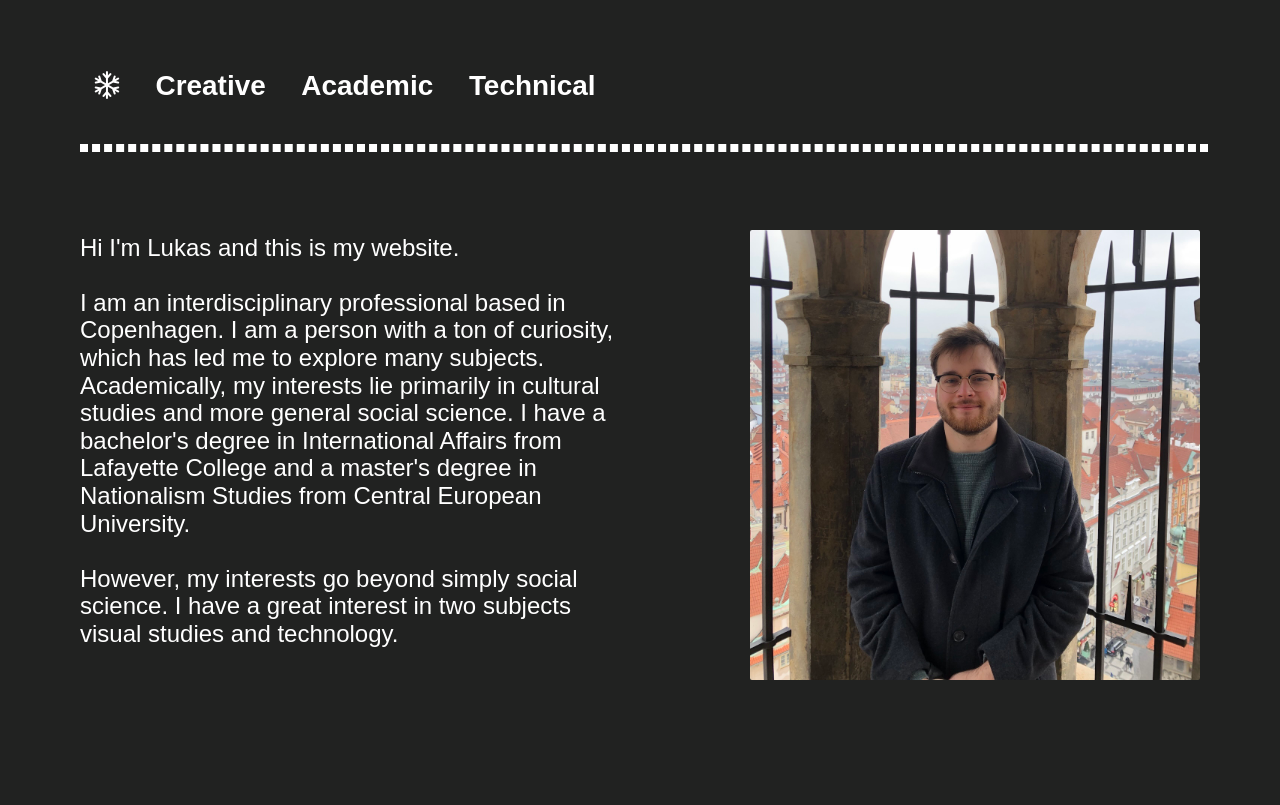
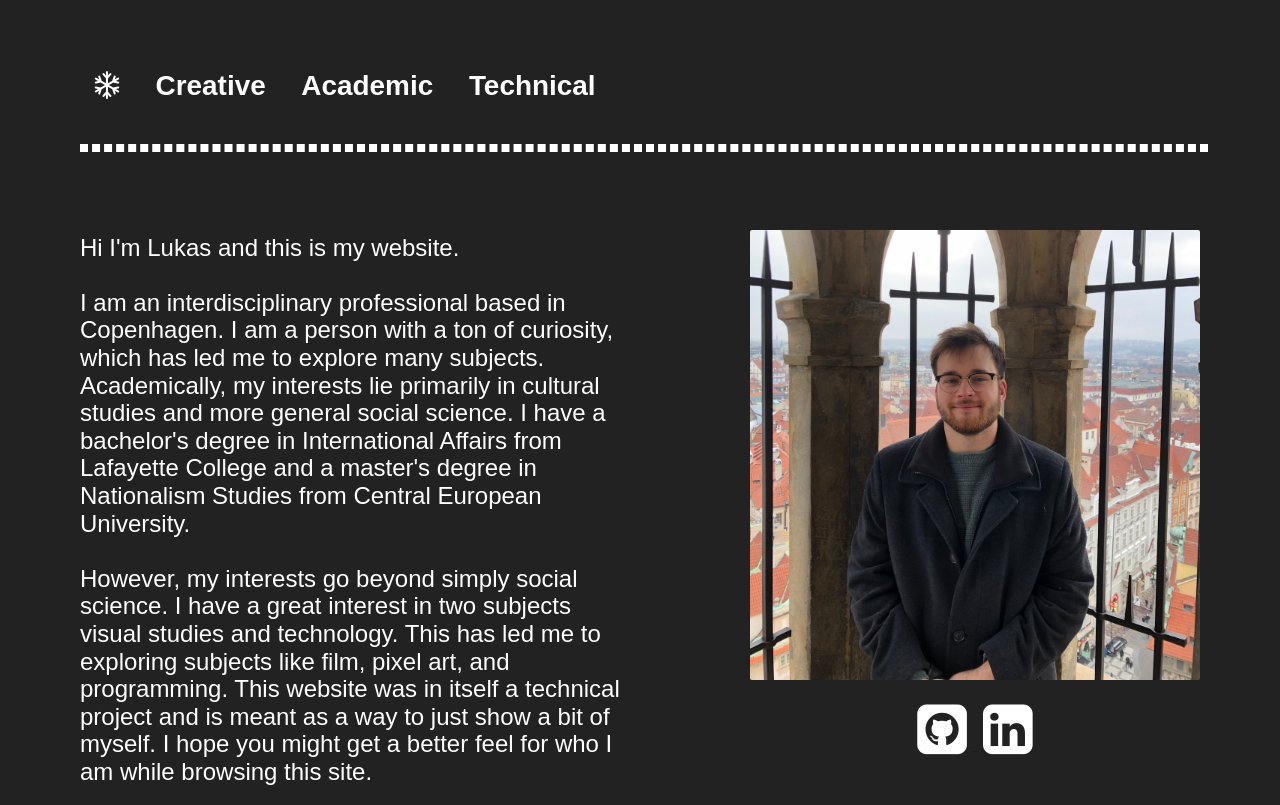
Before and after one commit to s17lduncan/s17lduncan.github.io, a plain HTML site: page index.html in a window 1280 px wide. Drawn offline with nearby package versions, Linux system fonts and the light colour scheme.

Commit message:
social icons

```diff
--- a/index.html
+++ b/index.html
@@ -40,6 +40,7 @@
                     <a  class="pure-menu-link" href="technical.html">Technical</a>
                 </li>
             </ul>
+
             <div><hr class="line1"></div>
         </div>
     </div>
@@ -56,17 +57,27 @@
                     in Nationalism Studies from Central European University.
                     <br><br/>
                     However, my interests go beyond simply social science. I have a great interest in two subjects
-                     visual studies and technology.
+                     visual studies and technology. This has led me to exploring subjects like film, pixel art, and programming.
+                     This website was in itself a technical project and is meant as a way to just show a bit of myself.
+                     I hope you might get a better feel for who I am while browsing this site.
                 </h2>
             </div>
         </div>
         <div class="pure-u-1 pure-u-md-1-2">
             <div class="myPhoto">
                 <img class="pure-img" src="art/lukas_prague.jpg" width="450" height="450">
+                <div class="links">
+                    <a class="socialLink" href="https://github.com/s17lduncan" target="_blank">
+                        <i class="socialMedia fa fa-github-square"></i>
+                    </a>
+                    <a class="socialLink" href="https://www.linkedin.com/in/lukasduncan21" target="_blank">
+                        <i class="socialMedia fa fa-linkedin-square"></i>
+                    </a>
+                </div>
             </div>
         </div>
     </div>
 
+
 </body>
-
 </html>
--- a/styles.css
+++ b/styles.css
@@ -103,11 +103,11 @@ h1 {
 
 .myPhoto {
     padding-top: 4em;
+    float: right;
 }
 
 .myPhoto .pure-img{
     border-radius: 2px;
-    float: right;
 }
 
 .myText{
@@ -183,6 +183,7 @@ h1 {
 .techC {
     padding-left: 0.5;
     padding-right: 0.5;
+    padding-bottom: 3em;
 }
 
 .tText {
@@ -215,3 +216,19 @@ h1 {
     background-color: rgba(0, 0, 0, 0.7);
     z-index: 1;
   }
+
+.socialMedia {
+    font-size: calc(40px + 1.4vw);
+    color: white;
+    padding: 0.1em;
+}
+
+.socialMedia:hover {
+    color: rgb(170, 198, 175)
+}
+
+.links {
+    display: block;
+    text-align: center;
+    padding-top: 1em;
+}
```
